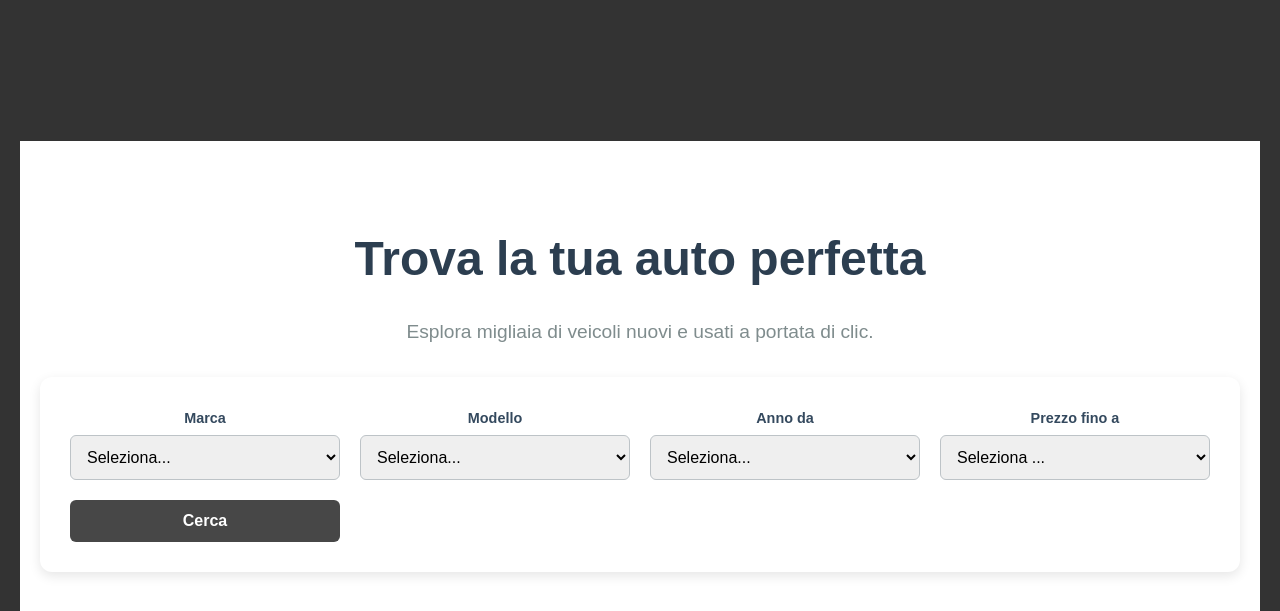
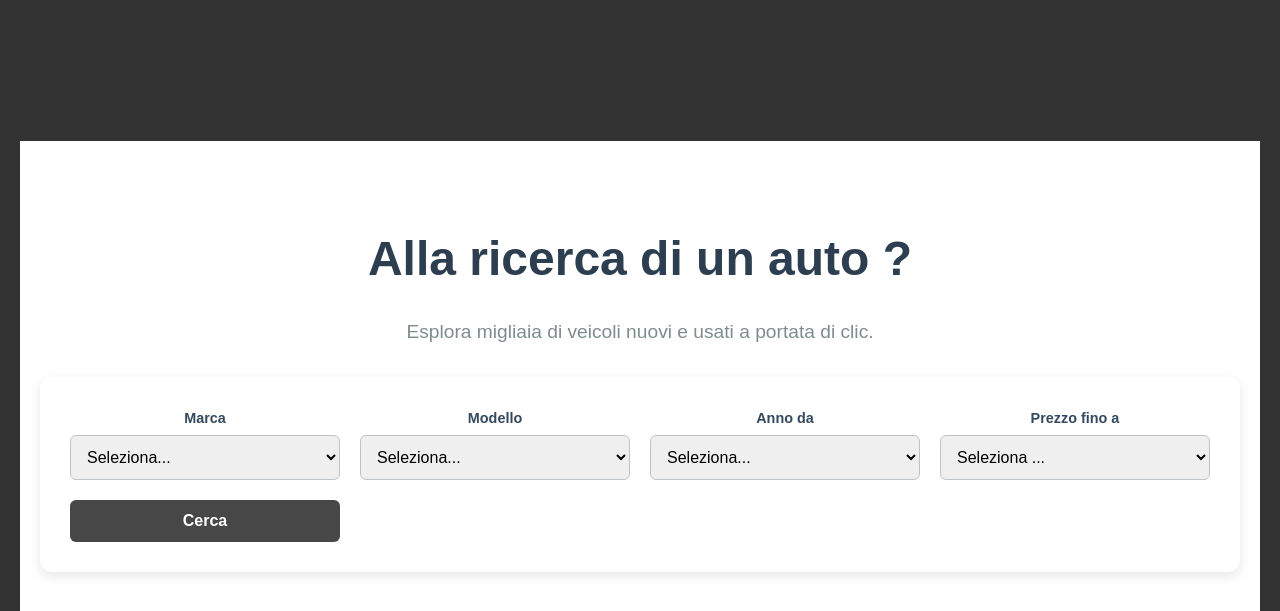
Before and after one commit to LeonardoMircia03/-TSW-SitoWeb-Compra-Modifica-Vendita-e-spedizione-di-automobili-a-livello-internazionale, a PHP site: page / in a window 1280 px wide; the page is wider, and only the part inside the window is pictured. Shown: the part 684-1295 px from the top of that part. Run offline with PHP 8.4, Linux system fonts and the light colour scheme.

Commit message:
index update

```diff
--- a/index.html
+++ b/index.html
@@ -28,7 +28,7 @@
         <!-- Sezione inferiore: filtri e bottone di ricerca -->
         <section class="search-section">
             <div class="hero-banner">
-                <h1>Trova la tua auto perfetta</h1>
+                <h1>Alla ricerca di un auto ?</h1>
                 <p>Esplora migliaia di veicoli nuovi e usati a portata di clic.</p>
             </div>
 
--- a/stilicss/index.css
+++ b/stilicss/index.css
@@ -136,9 +136,6 @@ body {
     font-weight: bold;
 
 }
-
-
-
 
 /* --------------Barra di navigazione -------------*/
 .navbar {
```
Also changed, not shown: 1 other file.
